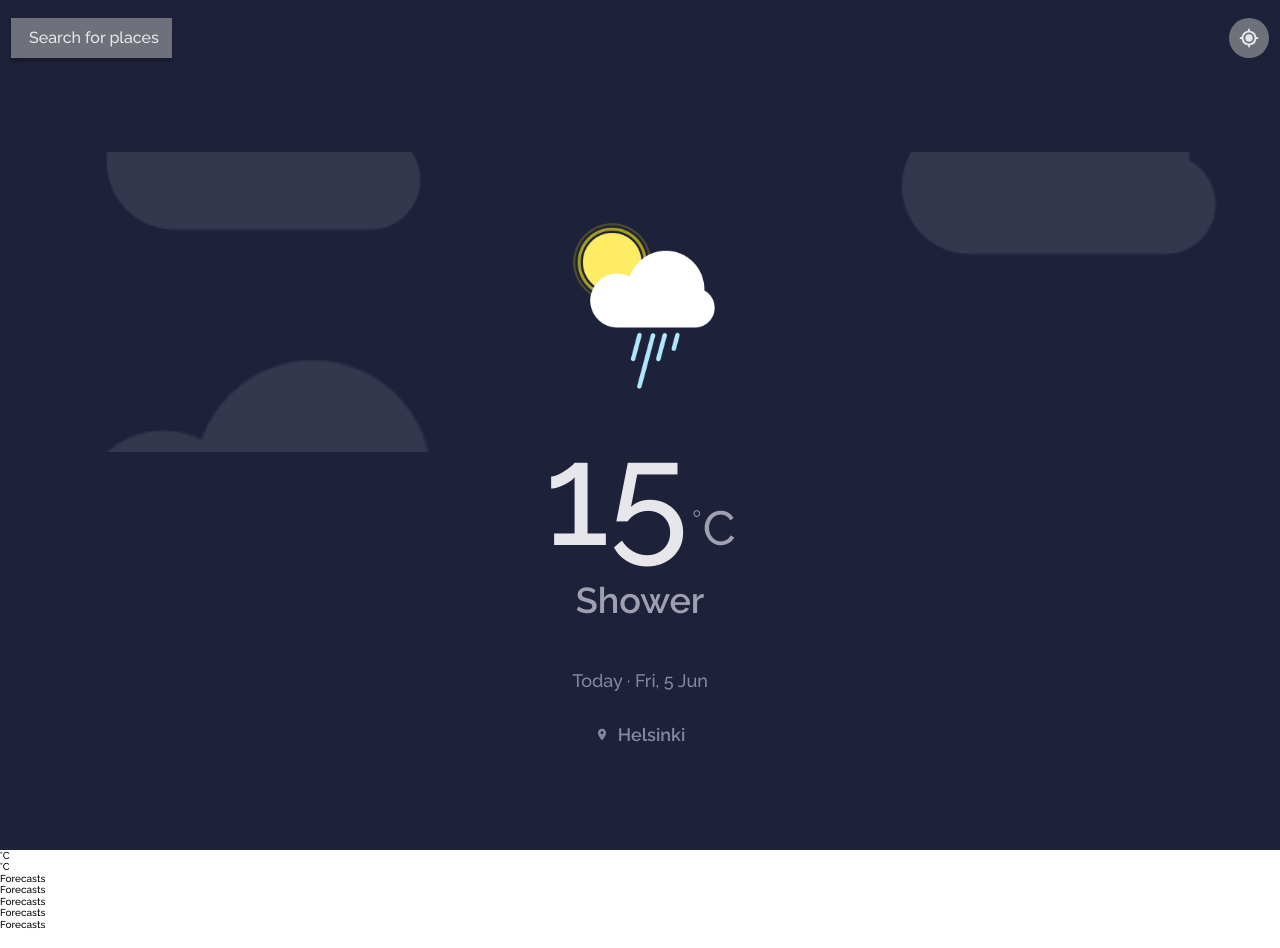
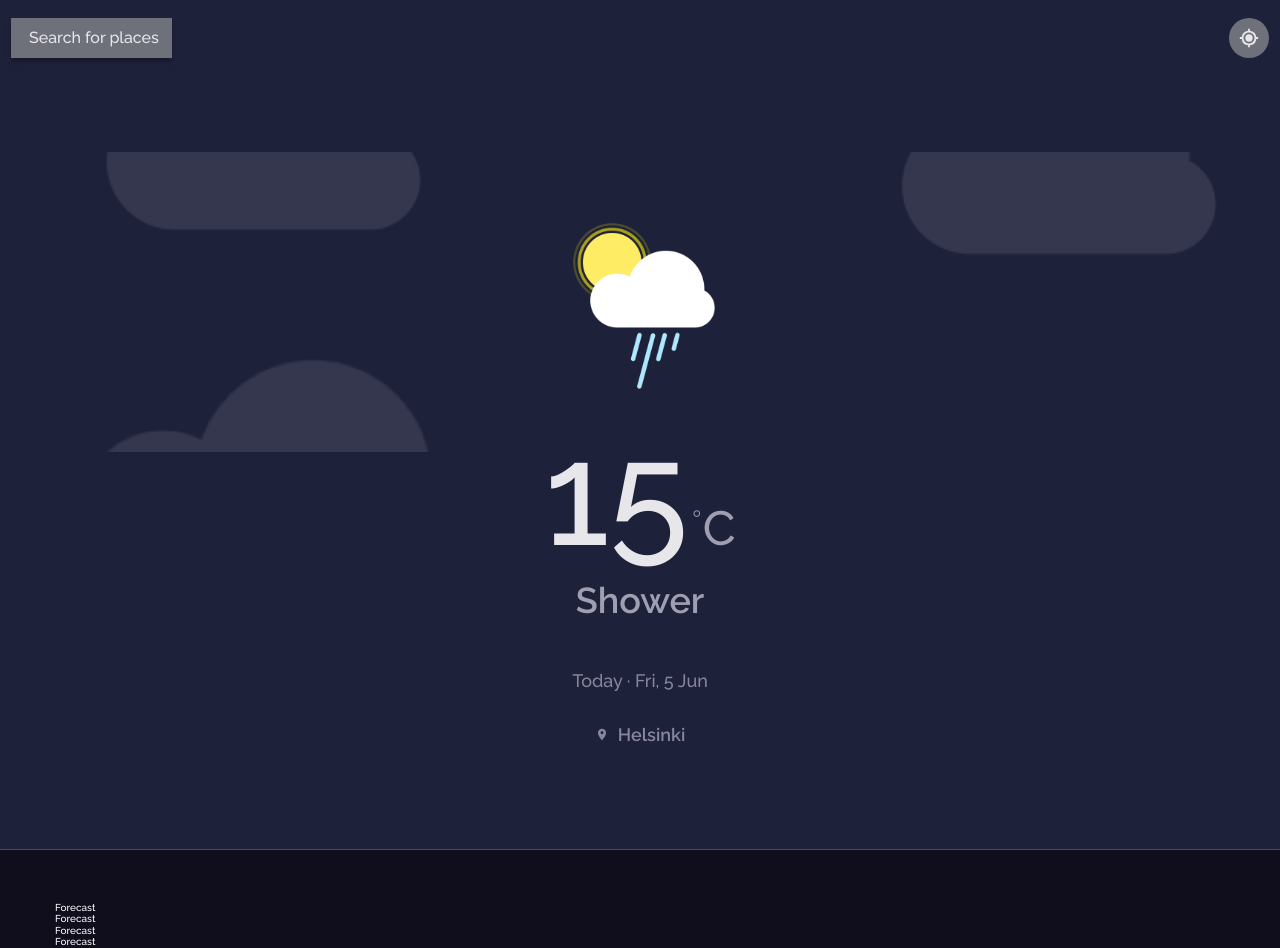
Before and after one commit to presh-031/Weather-App-and-Location-detector, a React (Create React App) app: page / in a window 1280 px wide. Shown: the top 948 px of the page. Built offline with nearby package versions, Linux system fonts and the light colour scheme.

Commit message:
now working on forecasts, tested and chosen api

```diff
--- /dev/null
+++ b/src/components/Forecast/Forecast.jsx
@@ -0,0 +1,5 @@
+const Forecast = () => {
+  return <div>Forecast</div>;
+};
+
+export default Forecast;
--- a/src/components/Forecasts/Forecasts.jsx
+++ /dev/null
@@ -1,5 +0,0 @@
-const Forecasts = () => {
-  return <div>Forecasts</div>;
-};
-
-export default Forecasts;
--- a/src/components/Main/Main.css
+++ b/src/components/Main/Main.css
@@ -0,0 +1,11 @@
+.main {
+  background-color: #100e1d;
+  color: #fff;
+}
+.units-div {
+  display: none;
+}
+.forecasts-div {
+  outline: 1px solid red;
+  padding: 5.2rem 5.5rem;
+}
--- a/src/components/Main/Main.jsx
+++ b/src/components/Main/Main.jsx
@@ -1,21 +1,23 @@
 import React from "react";
-import Forecasts from "../Forecasts/Forecasts";
+import Forecast from "../Forecast/Forecast";
 import Units from "../Units/Units";
 
+import "./Main.css";
 const Main = () => {
   return (
-    <div>
-      <div>
+    <div className="main">
+      <div className="units-div">
         <Units unit={"&deg;C"} />
         <Units unit={"&deg;F"} />
       </div>
-      <div>
-        <Forecasts date="Tomorrow" temp="16&deg;C" feels-like="11&deg;C" />
-        <Forecasts date="Sun, 7 Jun" temp="16&deg;C" feels-like="11&deg;C" />
-        <Forecasts date="Mon, 8 Jun" temp="16&deg;C" feels-like="11&deg;C" />
-        <Forecasts date="Tue, 9 Jun" temp="16&deg;C" feels-like="11&deg;C" />
-        <Forecasts date="Wed, 10 Jun" temp="16&deg;C" feels-like="11&deg;C" />
+      <div className="forecasts-div">
+        <Forecast date="Tomorrow" temp="16&deg;C" feels-like="11&deg;C" />
+        <Forecast date="Sun, 7 Jun" temp="16&deg;C" feels-like="11&deg;C" />
+        <Forecast date="Mon, 8 Jun" temp="16&deg;C" feels-like="11&deg;C" />
+        <Forecast date="Tue, 9 Jun" temp="16&deg;C" feels-like="11&deg;C" />
+        <Forecast date="Wed, 10 Jun" temp="16&deg;C" feels-like="11&deg;C" />
       </div>
+      <div></div>
     </div>
   );
 };
```
Also changed, not shown: src/components/Forecast/Forecast.css (added).
